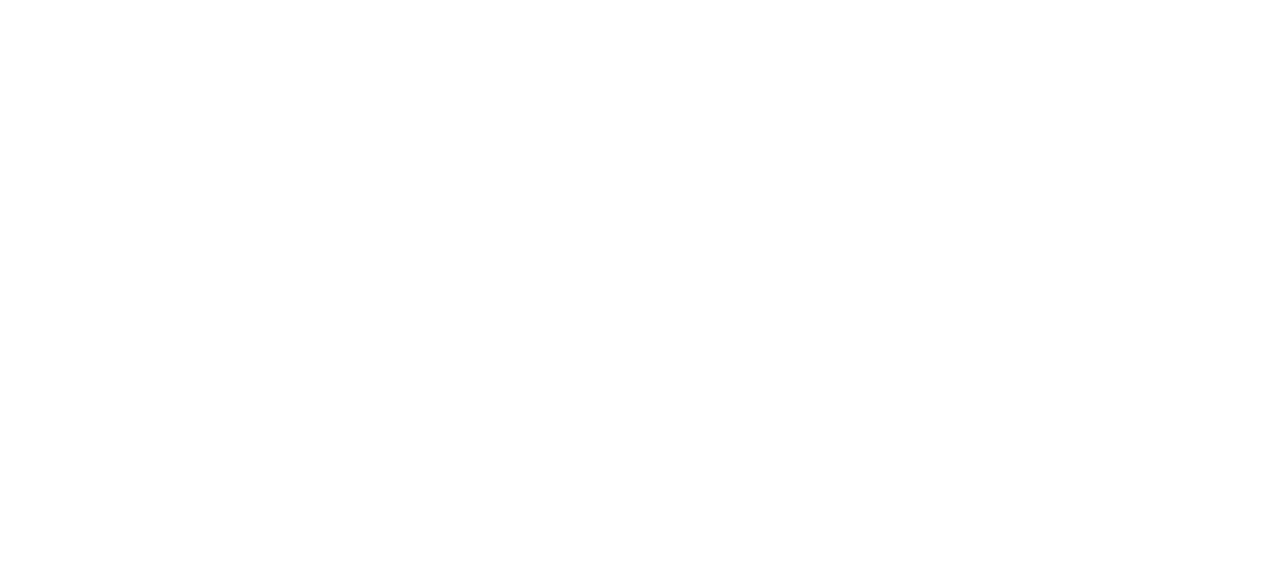
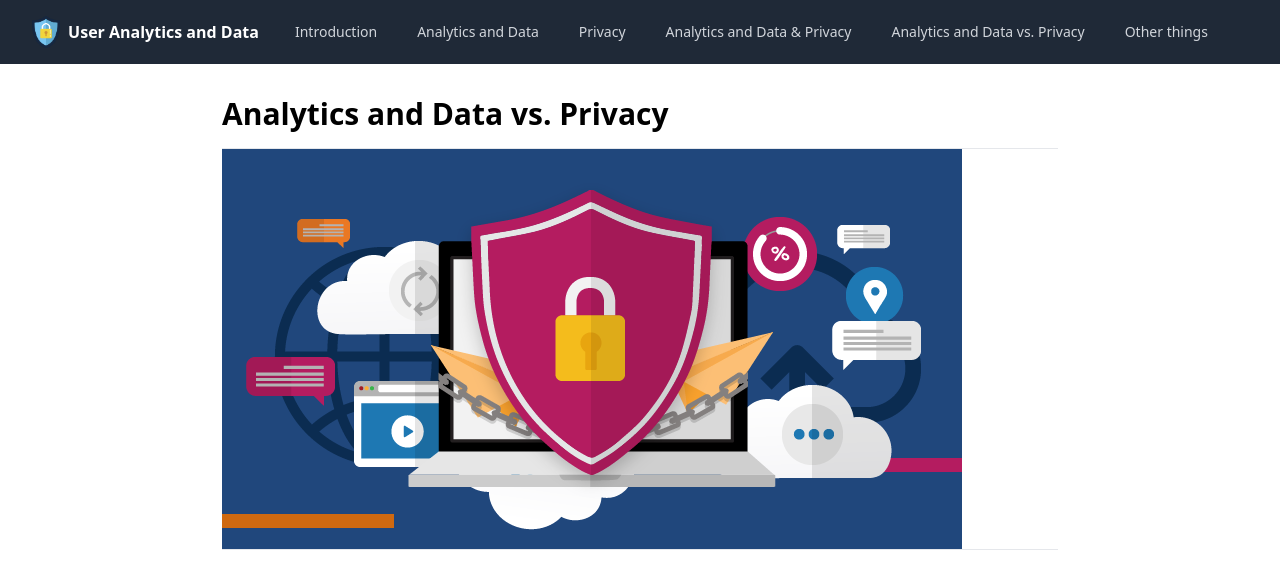
Before and after one commit to Den4200/analytics-and-privacy, a React (Create React App) app: page /analytics-vs-privacy in a window 1280 px wide. Shown: the top 588 px of the page. Built offline with nearby package versions, Linux system fonts and the light colour scheme.

Commit message:
Add intial Analytics and Data vs. Privacy page.

```diff
--- a/src/App.tsx
+++ b/src/App.tsx
@@ -9,6 +9,7 @@
 const AnalyticsAndDataPage = React.lazy(() => import("./pages/AnalyticsAndDataPage"));
 const PrivacyPage = React.lazy(() => import("./pages/PrivacyPage"));
 const AnalyticsAndPrivacy = React.lazy(() => import("./pages/AnalyticsAndPrivacyPage"));
+const AnalyticsVsPrivacy = React.lazy(() => import("./pages/AnalyticsVsPrivacy"));
 
 const routes = [
   { path: "/", Component: IndexPage },
@@ -16,6 +17,7 @@
   { path: "/analytics-and-data", Component: AnalyticsAndDataPage },
   { path: "/privacy", Component: PrivacyPage },
   { path: "/analytics-and-privacy", Component: AnalyticsAndPrivacy },
+  { path: "/analytics-vs-privacy", Component: AnalyticsVsPrivacy },
 ];
 
 const App = () => (
--- a/src/components/NavBar/index.tsx
+++ b/src/components/NavBar/index.tsx
@@ -10,6 +10,7 @@
   { name: "Analytics and Data", path: "/analytics-and-data" },
   { name: "Privacy", path: "/privacy" },
   { name: "Analytics and Data & Privacy", path: "/analytics-and-privacy" },
+  { name: "Analytics and Data vs. Privacy", path: "/analytics-vs-privacy" },
   { name: "Other things", path: "#" },
 ];
 
--- /dev/null
+++ b/src/pages/AnalyticsVsPrivacy/index.tsx
@@ -0,0 +1,12 @@
+import analyticsVsPrivacyImage from "./analytics-vs-privacy.webp";
+
+const AnalyticsVsPrivacy = () => (
+  <div className="content-container mx-auto px-8 mt-8">
+    <h1 className="text-3xl font-bold mb-4">Analytics and Data vs. Privacy</h1>
+    <hr />
+    <img src={analyticsVsPrivacyImage} alt="" />
+    <hr className="mb-4" />
+  </div>
+);
+
+export default AnalyticsVsPrivacy;
```
Also changed, not shown: src/pages/AnalyticsVsPrivacy/analytics-vs-privacy.webp (added).
